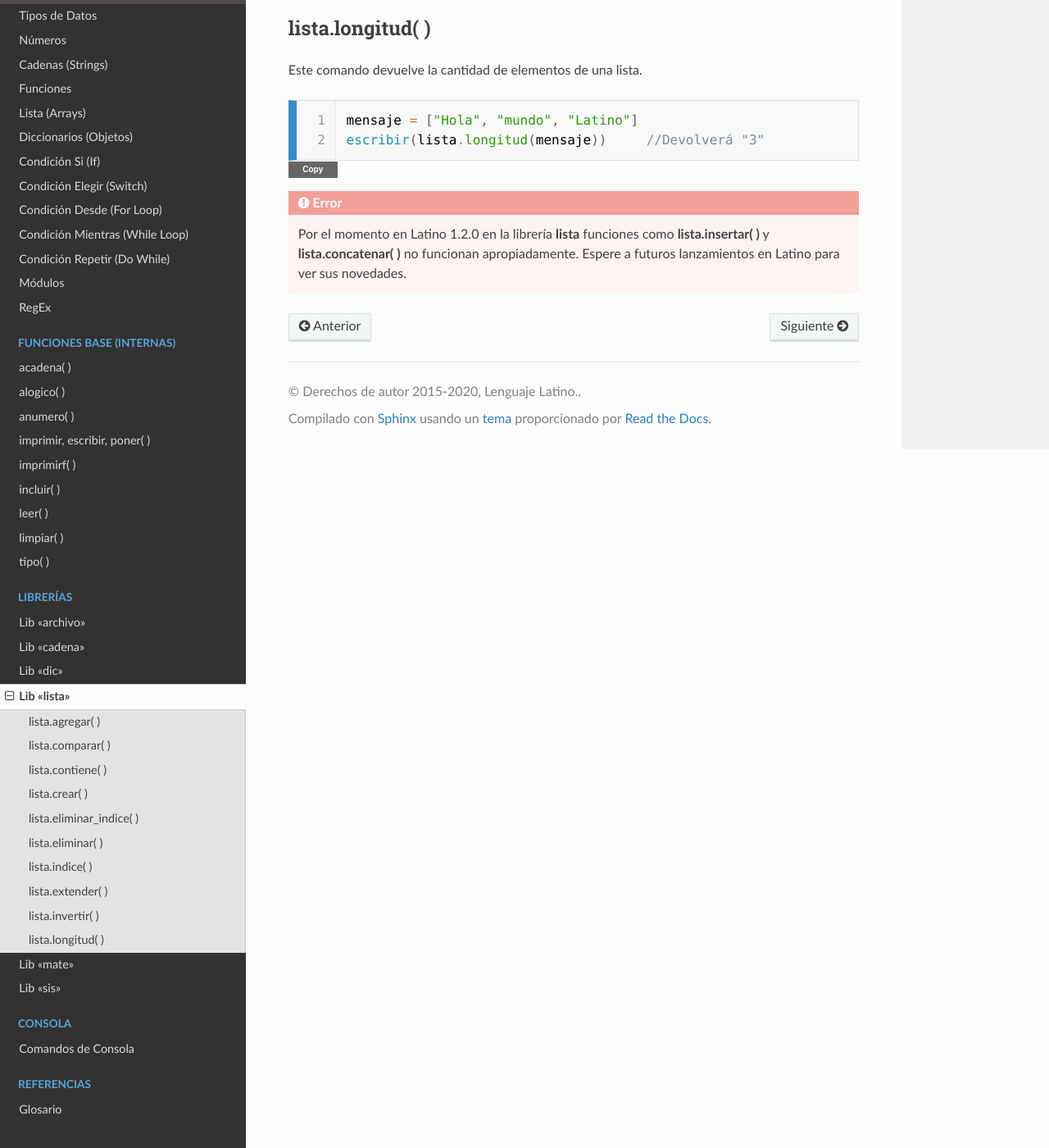
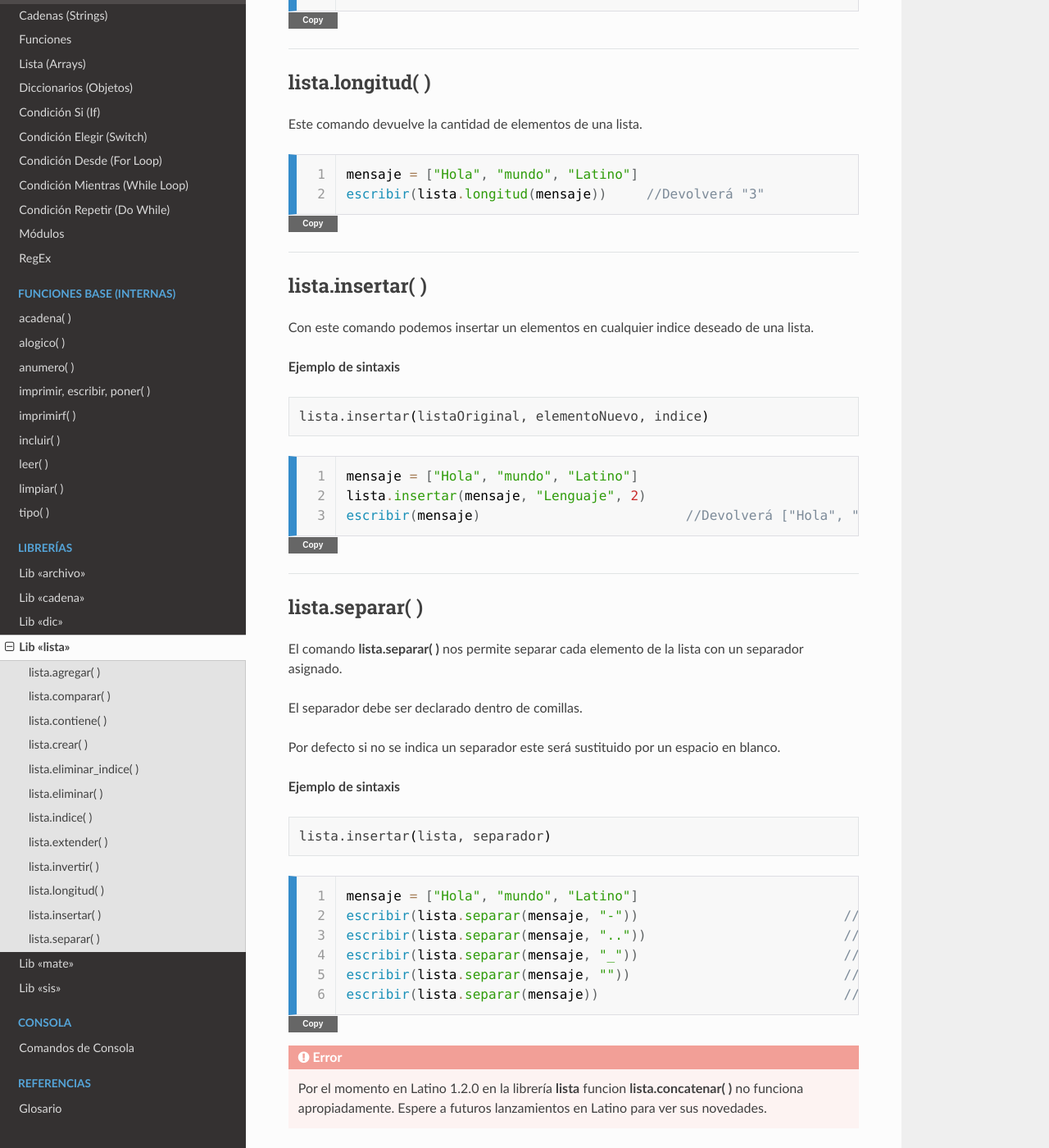
Before and after one commit to LatinoDocs/Manual-Latino, a Sphinx documentation site: the page built from docs/librerias/Lista.rst, in a window 1280 px wide and 1400 px high, scrolled down 4501 px. Shown: the whole window at 82% size. Built offline with Sphinx 7.4.7 and the Read the Docs theme 2.0.0, drawn with Linux system fonts in a browser that asks for light colours; comment, search, counter and statistics services are not loaded; some of the changed text lies outside the part shown.

```diff
--- a/docs/librerias/Lista.rst
+++ b/docs/librerias/Lista.rst
@@ -35,6 +35,10 @@
 | invertir\( \)        | 1          | Invierte el orden de la lista                          |
 +----------------------+------------+--------------------------------------------------------+
 | longitud\( \)        | 1          | Devuelve la cantidad de elementos de una lista         |
++----------------------+------------+--------------------------------------------------------+
+| insertar\( \)        | 3          | Inserta un nuevo elemento a una lista                  |
++----------------------+------------+--------------------------------------------------------+
+| separador\( \)       | 2          | Separa los elementos de una lista                      |
 +----------------------+------------+--------------------------------------------------------+
 
 ----
@@ -208,27 +212,23 @@
    <pre><code class="language-latino line-numbers">mensaje = ["Hola", "mundo", "Latino"]
    escribir(lista.longitud(mensaje))     //Devolverá "3"</code></pre>
 
-.. ----
+----
 
-.. lista.insertar\( \)
-.. --------------------
-.. Con este comando podemos insertar un elementos en cualquier indice deseado de una lista.
+lista.insertar\( \)
+--------------------
+Con este comando podemos insertar un elementos en cualquier indice deseado de una lista.
 
-.. **Ejemplo de sintaxis**
+**Ejemplo de sintaxis**
 
-.. .. code-block:: bash
+.. code-block:: bash
 
-..    lista.insertar(listaOriginal, elementoNuevo, indice)
+   lista.insertar(listaOriginal, elementoNuevo, indice)
 
-.. .. raw:: html
+.. raw:: html
 
-..    <pre><code class="language-latino line-numbers">mensaje = ["Hola", "mundo", "Latino"]
-..    lista.insertar(mensaje, "Lenguaje", 2)
-..    escribir(mensaje)                          //Devolverá ["Hola", "mundo", "Lenguaje", "Latino"]
-..    error, escribe cfun en ves de la cadena deseada</code></pre>
-
-.. | insertar\( \)        | 3          | Inserta un nuevo elemento a una lista                  |
-.. +----------------------+------------+--------------------------------------------------------+
+   <pre><code class="language-latino line-numbers">mensaje = ["Hola", "mundo", "Latino"]
+   lista.insertar(mensaje, "Lenguaje", 2)
+   escribir(mensaje)                          //Devolverá ["Hola", "mundo", "Lenguaje", "Latino"]</code></pre>
 
 .. ----
 
@@ -246,4 +246,29 @@
 .. | concatenar\( \)      | 2          | Uné todos los elementos de dos listas en una sola      |
 .. +----------------------+------------+--------------------------------------------------------+
 
-.. error:: Por el momento en Latino 1.2.0 en la librería **lista** funciones como **lista.insertar\( \)** y **lista.concatenar\( \)** no funcionan apropiadamente. Espere a futuros lanzamientos en Latino para ver sus novedades.
+----
+
+lista.separar\( \)
+--------------------
+El comando **lista.separar\( \)** nos permite separar cada elemento de la lista con un separador asignado.
+
+El separador debe ser declarado dentro de comillas.
+
+Por defecto si no se indica un separador este será sustituido por un espacio en blanco.
+
+**Ejemplo de sintaxis**
+
+.. code-block:: bash
+
+   lista.insertar(lista, separador)
+
+.. raw:: html
+
+   <pre><code class="language-latino line-numbers">mensaje = ["Hola", "mundo", "Latino"]
+   escribir(lista.separar(mensaje, "-"))                          //Devolverá Hola-mundo-Latino
+   escribir(lista.separar(mensaje, ".."))                         //Devolverá Hola..mundo..Latino
+   escribir(lista.separar(mensaje, "_"))                          //Devolverá Hola_mundo_Latino
+   escribir(lista.separar(mensaje, ""))                           //Devolverá HolamundoLatino
+   escribir(lista.separar(mensaje))                               //Devolverá Hola mundo Latino]</code></pre>
+
+.. error:: Por el momento en Latino 1.2.0 en la librería **lista** funcion **lista.concatenar\( \)** no funciona apropiadamente. Espere a futuros lanzamientos en Latino para ver sus novedades.
--- a/docs/librerias/Sistema.rst
+++ b/docs/librerias/Sistema.rst
@@ -267,5 +264,3 @@
    sino
        escribir("El sistema no es reconosido por Latino")
    fin</code></pre>
-
-.. error:: Por el momento en Latino 1.2.0 en la librería **sis**, las funciones **sis.pipe\( \)**, **sis.avisar\( \)** y **sis.iraxy\( \)** no funcionan correctamente. Espere a futuros lanzamientos de Latino para ver sus novedades.
```
Also changed, not shown: other parts of docs/librerias/Sistema.rst (+0 -3 lines).
